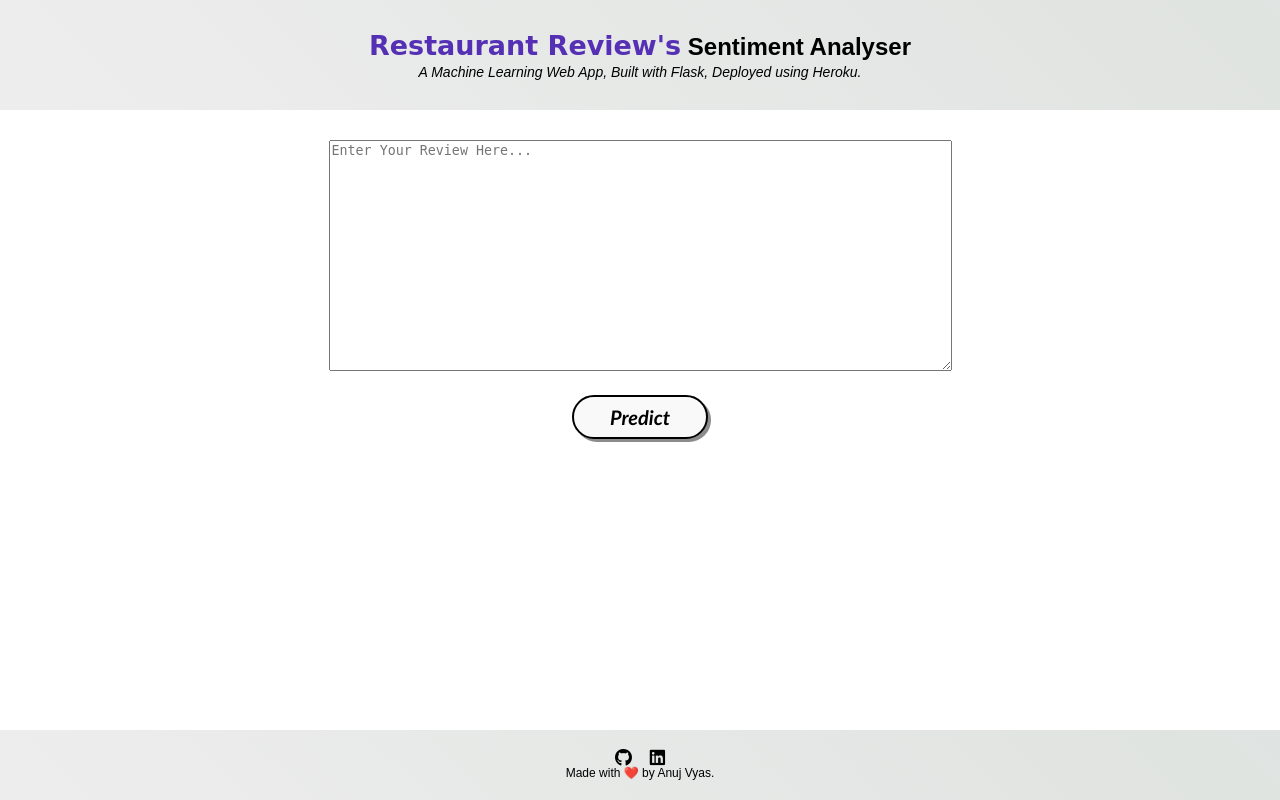
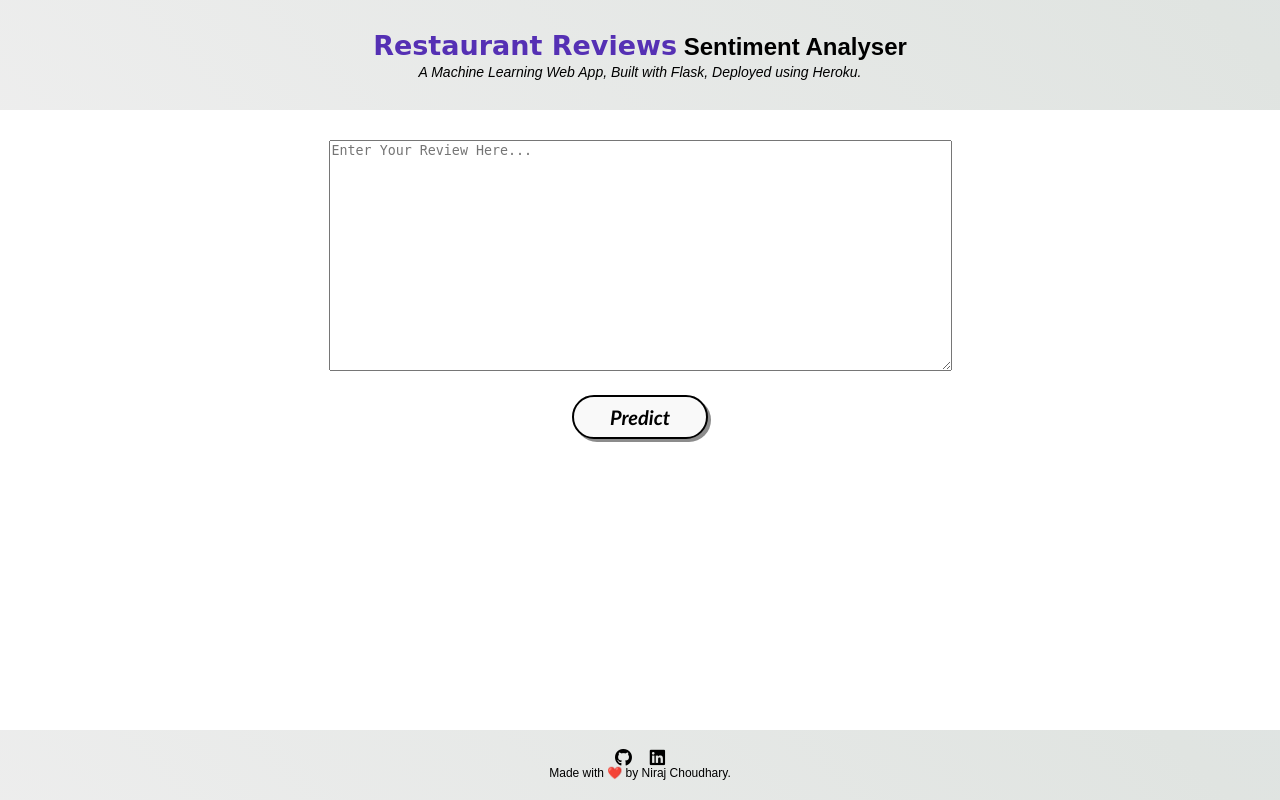
Before and after one commit to neerunaveenjakhar/Restaurant-reviews-sentiment-analyzer-deployment, a Flask app: page / in a window 1280 px wide. Run offline with Flask 2, Linux system fonts and the light colour scheme; parts of the project's set-up code (start-up, migrations or seed data) failed here and were passed over; some libraries are stand-ins or nearby versions; some web fonts are replaced.

Commit message:
Update index.html

```diff
--- a/templates/index.html
+++ b/templates/index.html
@@ -14,7 +14,7 @@
 
         <!-- Website Title -->
     	<div class="container">
-            <h2 class='container-heading'><span class="heading_font">Restaurant Review's</span> Sentiment Analyser</h2>
+            <h2 class='container-heading'><span class="heading_font">Restaurant Reviews</span> Sentiment Analyser</h2>
             <div class='description'>
     			<p>A Machine Learning Web App, Built with Flask, Deployed using Heroku.</p>
     		</div>
@@ -31,10 +31,10 @@
         <!-- Footer -->
         <div class='footer'>
             <div class="contact">
-                <a target="_blank" href="https://github.com/anujvyas/Restaurant-Reviews-Sentiment-Analysis-Deployment"><i class="fab fa-github fa-lg contact-icon"></i></a>
-                <a target="_blank" href="https://www.linkedin.com/in/anujkvyas"><i class="fab fa-linkedin fa-lg contact-icon"></i></a>
+                <a target="_blank" href="https://github.com/neerunaveenjakhar"><i class="fab fa-github fa-lg contact-icon"></i></a>
+                <a target="_blank" href="https://www.linkedin.com/in/niraj-choudhary-34397377/"><i class="fab fa-linkedin fa-lg contact-icon"></i></a>
             </div>
-            <p class='footer-description'>Made with ❤️ by Anuj Vyas.</p>
+            <p class='footer-description'>Made with ❤️ by Niraj Choudhary.</p>
         </div>
 
     </body>
```
